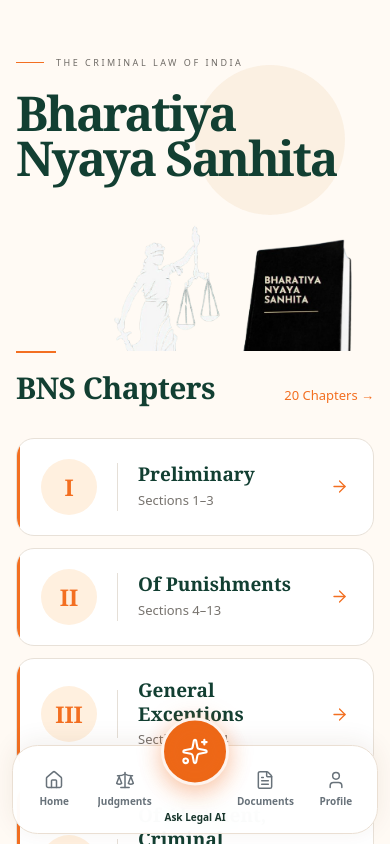
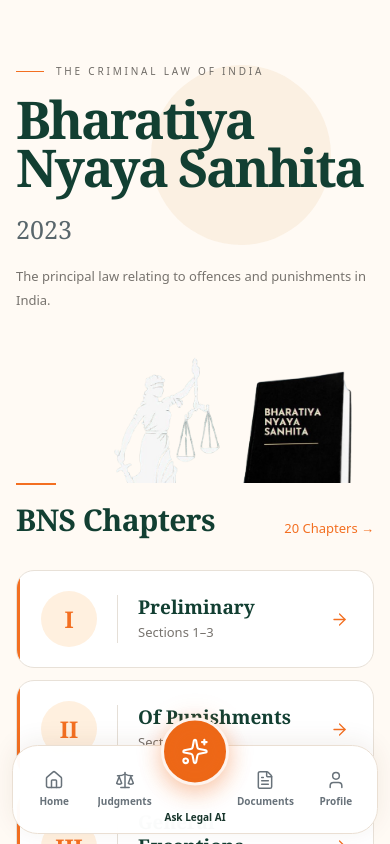
Before and after one commit to muradkhurram/Ligal, a Next.js app: page /bns in a window 390 px wide. Shown: the top 844 px of the page. Built offline with nearby package versions, Linux system fonts and the light colour scheme.

Commit message:
Redesign Legal homepage

```diff
--- a/components/bns/BnsHero.tsx
+++ b/components/bns/BnsHero.tsx
@@ -3,26 +3,16 @@ import Image from "next/image";
 export function BnsHero() {
   return (
     <section className="relative overflow-hidden px-4 pt-10 sm:px-6 sm:pt-14">
-      <div className="relative mx-auto max-w-[960px]">
+      <div className="relative mx-auto min-h-[430px] max-w-[960px] sm:min-h-[500px]">
 
         {/* HERO TEXT */}
-        <div
-          className="
-            relative z-20 pt-4
-            sm:max-w-[650px] sm:pt-8
-          "
-        >
+        <div className="relative z-20 max-w-[620px] pt-6 sm:pt-8">
+
           {/* Eyebrow */}
-          <div className="mb-5 flex items-center gap-3 sm:mb-6">
+          <div className="mb-4 flex items-center gap-3">
             <span className="h-px w-7 bg-[#f36f21]" />
 
-            <p
-              className="
-                text-[9px] font-medium uppercase
-                tracking-[0.28em] text-[#6f6b66]
-                sm:text-[11px]
-              "
-            >
+            <p className="text-[10px] font-medium uppercase tracking-[0.28em] text-[#6f6b66] sm:text-[11px]">
               The Criminal Law of India
             </p>
           </div>
@@ -31,12 +21,11 @@ export function BnsHero() {
           <h1
             className="
               font-serif
-              text-[48px]
+              text-[52px]
               font-semibold
-              leading-[0.94]
+              leading-[0.92]
               tracking-[-0.045em]
               text-[#123f32]
-
               sm:text-[68px]
               lg:text-[78px]
             "
@@ -45,6 +34,14 @@ export function BnsHero() {
             <br />
             Nyaya Sanhita
           </h1>
+
+          <p className="mt-5 font-serif text-[25px] text-[#59666b] sm:text-[28px]">
+            2023
+          </p>
+
+          <p className="mt-4 max-w-[360px] text-[13px] leading-6 text-[#77736e] sm:text-[14px]">
+            The principal law relating to offences and punishments in India.
+          </p>
         </div>
 
         {/* SOFT BACKGROUND CIRCLE */}
@@ -52,19 +49,16 @@ export function BnsHero() {
           className="
             pointer-events-none
             absolute
-            right-[8%]
+            right-[12%]
             top-[25px]
             z-0
-            h-[150px]
-            w-[150px]
+            h-[180px]
+            w-[180px]
             rounded-full
             bg-[#f8ead8]
             opacity-60
-
-            sm:right-[13%]
-            sm:top-[25px]
-            sm:h-[230px]
-            sm:w-[230px]
+            sm:h-[220px]
+            sm:w-[220px]
           "
         />
 
@@ -77,14 +71,12 @@ export function BnsHero() {
             right-[-80px]
             z-10
             hidden
-            w-[650px]
-
+            w-[600px]
             sm:block
-            sm:right-[-100px]
-            sm:w-[720px]
-
+            sm:right-[-90px]
+            sm:w-[680px]
             lg:right-[-80px]
-            lg:w-[780px]
+            lg:w-[720px]
           "
         >
           <Image
```
